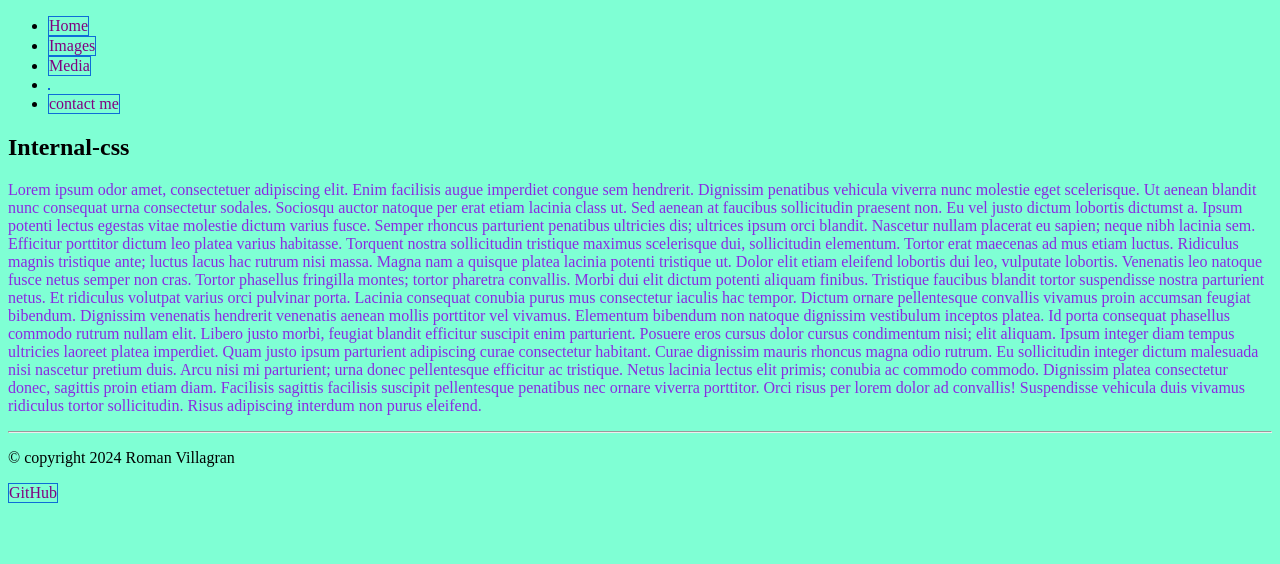
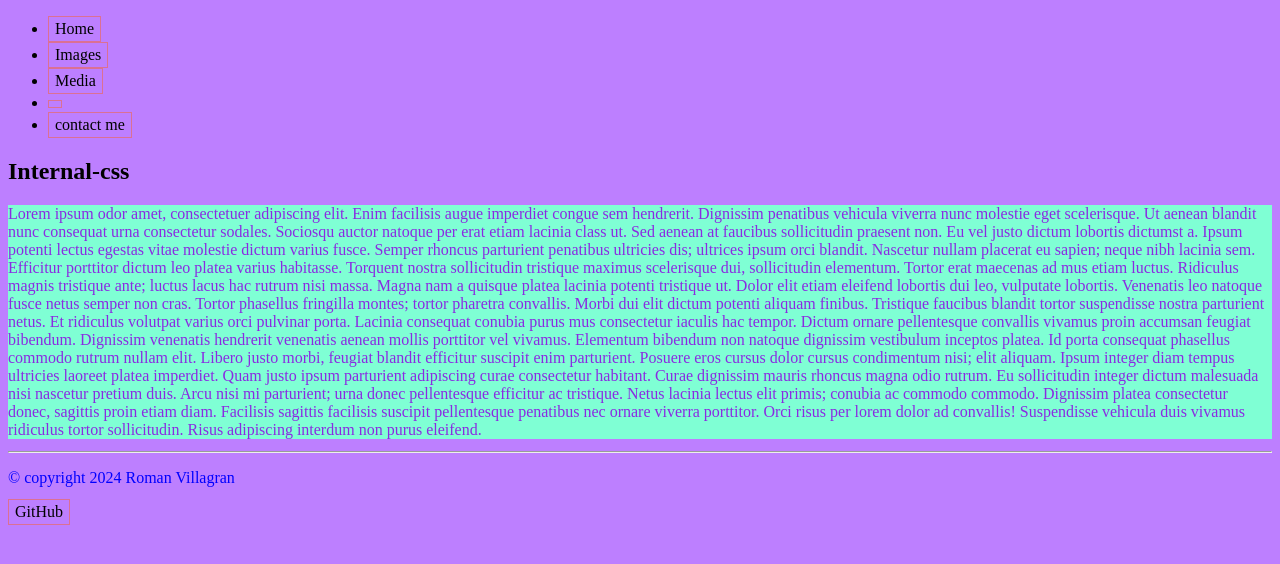
Before and after one commit to romanvillagran/comp001a-assignment-5, a plain HTML site: page index.html in a window 1280 px wide. Drawn offline with Linux system fonts and the light colour scheme.

Commit message:
changed background color

```diff
--- a/main.css
+++ b/main.css
@@ -12,5 +12,20 @@ a{
 }
 
 body {
-    background-color: aquamarine;
+    background-color: rgb(189, 127, 255);
 }
+
+p {
+    font-size: 16px;
+    color: blue;
+    margin-bottom: 12px;
+}
+
+a {
+    display: inline-block;
+    color: black;
+    text-decoration: none;
+    padding: 3px 6px;
+    border: 1px solid palevioletred;
+    transition: all 0.2s ease;
+}
```
